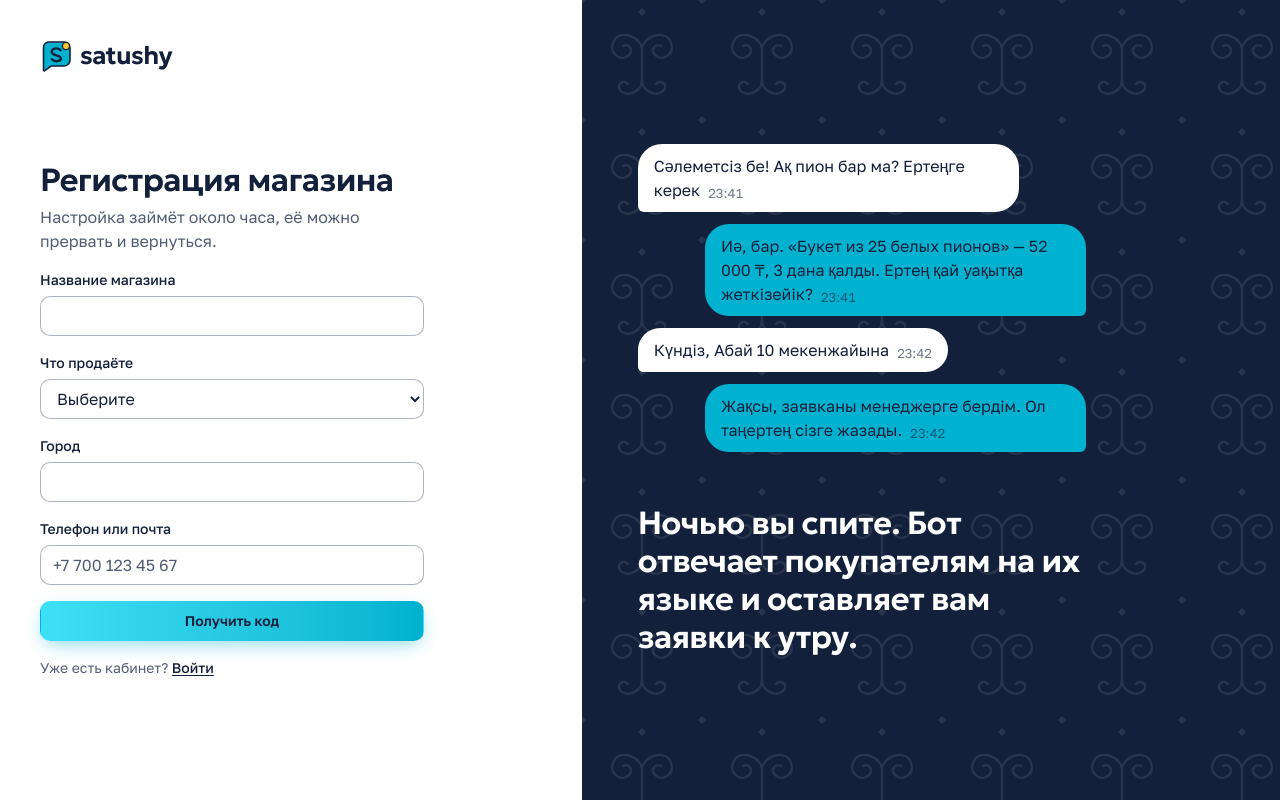
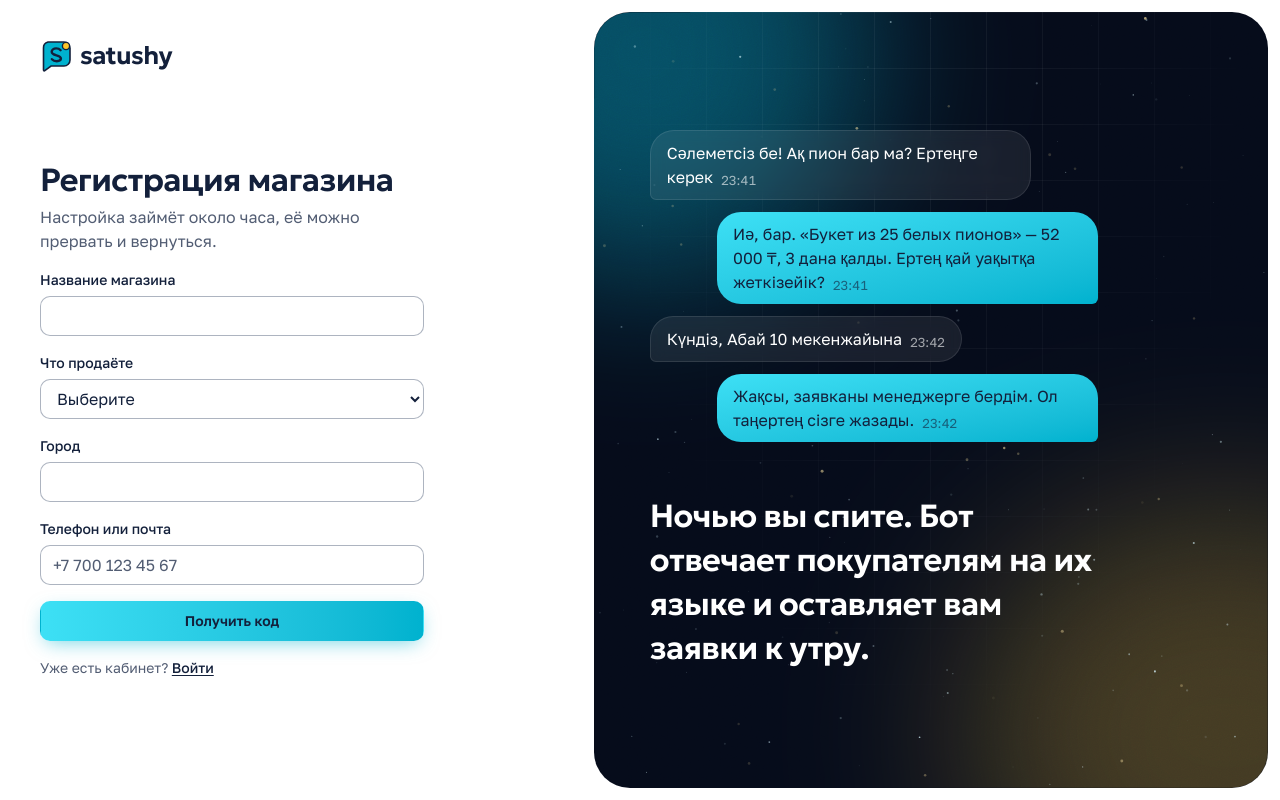
Before and after one commit to Damenzzzz/chat-automatization, a Next.js app in the folder apps/web/: page /signup in a window 1280 px wide. Built offline with nearby package versions, Linux system fonts and the light colour scheme; what openapi-fetch would draw is missing.

Commit message:
Кабинет и вход в ночном стиле

```diff
--- a/apps/web/src/app/(app)/overview/view.tsx
+++ b/apps/web/src/app/(app)/overview/view.tsx
@@ -39,13 +39,46 @@ function Change({ value }: { value: number | null | undefined }) {
   );
 }
 
-function Figure({ label, value, note }: { label: string; value: string; note: React.ReactNode }) {
+function Figure({
+  label,
+  value,
+  note,
+  accent,
+}: {
+  label: string;
+  value: string;
+  note: React.ReactNode;
+  accent?: boolean;
+}) {
   return (
-    <div className="min-w-0 py-1 lg:px-6 lg:first:pl-0 lg:last:pr-0">
-      <dt className="text-sm text-steel">{label}</dt>
-      <dd>
-        <span className="display block text-2xl tnum">{value}</span>
-        <span className="mt-0.5 block text-xs text-steel">{note}</span>
+    <div
+      className={cn(
+        "relative min-w-0 overflow-hidden rounded-[20px] p-5 transition-transform hover:-translate-y-0.5",
+        accent
+          ? "on-ink bg-night text-paper shadow-[0_20px_40px_-20px_rgb(0_178_207/0.6)]"
+          : "panel",
+      )}
+    >
+      <span
+        aria-hidden
+        className={cn(
+          "pointer-events-none absolute -top-16 -right-16 size-40 rounded-full blur-2xl",
+          accent ? "bg-sky/50" : "bg-sky/15",
+        )}
+      />
+      <dt className={cn("relative text-sm", accent ? "text-paper/70" : "text-steel")}>{label}</dt>
+      <dd className="relative">
+        <span
+          className={cn(
+            "display mt-1 block text-[2.25rem] leading-tight tnum",
+            accent && "text-sky-gradient",
+          )}
+        >
+          {value}
+        </span>
+        <span className={cn("mt-1 block text-xs", accent ? "text-paper/60" : "text-steel")}>
+          {note}
+        </span>
       </dd>
     </div>
   );
@@ -59,13 +92,14 @@ function Metrics({ data }: { data: Schemas["OverviewOut"] }) {
       ? null
       : current.avg_response_ms / 1000;
   return (
-    <dl className="grid grid-cols-2 gap-x-4 gap-y-5 pb-6 lg:grid-cols-4 lg:divide-x lg:divide-line">
+    <dl className="grid grid-cols-2 gap-3 pb-6 lg:grid-cols-4 lg:gap-4">
       <Figure
         label="Диалоги"
         value={count(current.dialogs)}
         note={<Change value={change.dialogs} />}
       />
       <Figure
+        accent
         label="Бот справился сам"
         value={share === null || share === undefined ? "нет данных" : `${Math.round(share * 100)}%`}
         note={`${count(current.bot_resolved)} ${plural(current.bot_resolved, "диалог", "диалога", "диалогов")} без менеджера`}
--- a/apps/web/src/app/(auth)/layout.tsx
+++ b/apps/web/src/app/(auth)/layout.tsx
@@ -1,5 +1,6 @@
 import Link from "next/link";
 
+import { Reveal, Starfield } from "@/components/landing/effects";
 import { Wordmark } from "@/components/shell/wordmark";
 
 const exchange = [
@@ -30,24 +31,29 @@ export default function AuthLayout({ children }: { children: React.ReactNode })
       </main>
       <aside
         aria-hidden
-        className="relative hidden flex-col justify-center overflow-hidden bg-ink px-14 lg:flex"
+        className="relative m-3 hidden flex-col justify-center overflow-hidden rounded-2xl bg-night px-14 lg:flex"
       >
-        <div className="absolute inset-0 ornament opacity-70" />
+        <div className="absolute inset-0 grid-lines" />
+        <div className="aurora top-[-10rem] left-[-8rem] h-[28rem] w-[28rem] animate-aurora-a bg-sky/40" />
+        <div className="aurora right-[-10rem] bottom-[-8rem] h-[26rem] w-[30rem] animate-aurora-b bg-sun/25" />
+        <Starfield className="absolute inset-0 h-full w-full" />
+        <div className="grain absolute inset-0" />
         <div className="relative flex max-w-md flex-col gap-3">
-          {exchange.map((message) => (
-            <p
+          {exchange.map((message, index) => (
+            <Reveal
               key={message.text}
+              delay={200 + index * 450}
               className={
                 message.from === "customer"
-                  ? "max-w-[85%] self-start rounded-xl rounded-bl-sm bg-paper px-4 py-2.5 text-ink"
-                  : "max-w-[85%] self-end rounded-xl rounded-br-sm bg-sky px-4 py-2.5 text-ink"
+                  ? "max-w-[85%] self-start rounded-xl rounded-bl-sm border border-white/10 bg-white/[0.08] px-4 py-2.5 text-paper backdrop-blur"
+                  : "max-w-[85%] self-end rounded-xl rounded-br-sm bg-gradient-to-br from-glow to-sky px-4 py-2.5 text-ink"
               }
             >
               {message.text}
-              <span className="ml-2 align-bottom text-xs text-ink/60 tnum">{message.time}</span>
-            </p>
+              <span className="ml-2 align-bottom text-xs tnum opacity-60">{message.time}</span>
+            </Reveal>
           ))}
-          <p className="display mt-10 text-2xl text-paper">
+          <p className="display mt-10 text-2xl leading-snug text-paper">
             Ночью вы спите. Бот отвечает покупателям на их языке и оставляет вам заявки к утру.
           </p>
         </div>
--- a/apps/web/src/components/overview/dialogs-chart.tsx
+++ b/apps/web/src/components/overview/dialogs-chart.tsx
@@ -54,7 +54,7 @@ export function DialogsChart({ days }: { days: Day[] }) {
             <div
               className={cn(
                 "w-full max-w-10 rounded-t-sm transition-colors",
-                index === active ? "bg-ink" : "bg-sky",
+                index === active ? "bg-ink" : "bg-gradient-to-t from-sky to-glow",
               )}
               style={{ height: day.dialogs ? `${Math.max(3, (day.dialogs / max) * 100)}%` : 0 }}
             />
--- a/apps/web/src/components/shell/app-shell.tsx
+++ b/apps/web/src/components/shell/app-shell.tsx
@@ -76,8 +76,8 @@ function Navigation({ onNavigate }: { onNavigate?: () => void }) {
                   className={cn(
                     "flex min-h-11 items-center gap-3 rounded-md px-3 text-sm transition-colors sm:min-h-10",
                     active
-                      ? "bg-sky font-semibold text-ink"
-                      : "text-paper/80 hover:bg-ink-soft hover:text-paper",
+                      ? "bg-gradient-to-r from-glow to-sky font-semibold text-ink shadow-[0_0_24px_-4px_rgb(61_224_245/0.6)]"
+                      : "text-paper/70 hover:bg-white/[0.07] hover:text-paper",
                   )}
                 >
                   <Icon className="size-4 shrink-0" aria-hidden />
@@ -101,7 +101,7 @@ function Navigation({ onNavigate }: { onNavigate?: () => void }) {
         <button
           type="button"
           onClick={() => void logout()}
-          className="mt-1 flex min-h-11 w-full items-center gap-3 rounded-md px-3 text-sm text-paper/70 hover:bg-ink-soft hover:text-paper sm:min-h-9"
+          className="mt-1 flex min-h-11 w-full items-center gap-3 rounded-md px-3 text-sm text-paper/70 hover:bg-white/[0.07] hover:text-paper sm:min-h-9"
         >
           <LogOut className="size-4" aria-hidden />
           Выйти
@@ -121,7 +121,7 @@ function MobileMenu() {
   }, [pathname]);
 
   return (
-    <header className="on-ink sticky top-0 z-20 flex h-14 items-center justify-between bg-ink px-4 text-paper lg:hidden">
+    <header className="on-ink sticky top-0 z-20 flex h-14 items-center justify-between bg-night/90 px-4 text-paper backdrop-blur-xl lg:hidden">
       <Link href="/overview" aria-label="Satushy, на обзор">
         <Wordmark tone="paper" />
       </Link>
@@ -142,7 +142,7 @@ function MobileMenu() {
       <dialog
         ref={dialog}
         aria-label="Меню"
-        className="on-ink m-0 h-dvh max-h-none w-[min(20rem,85vw)] max-w-none bg-ink text-paper"
+        className="on-ink m-0 h-dvh max-h-none w-[min(20rem,85vw)] max-w-none bg-night text-paper"
         onClick={(event) => {
           if (event.target === dialog.current) dialog.current?.close();
         }}
@@ -237,8 +237,16 @@ function Frame({ children }: { children: ReactNode }) {
       >
         Перейти к содержимому
       </a>
-      <aside className="on-ink sticky top-0 hidden h-svh flex-col overflow-hidden bg-ink lg:flex">
-        <div className="pointer-events-none absolute inset-x-0 bottom-0 h-48 ornament [mask-image:linear-gradient(to_top,black,transparent)] opacity-60" />
+      <aside className="on-ink sticky top-0 hidden h-svh flex-col overflow-hidden border-r border-white/5 bg-night lg:flex">
+        <div
+          aria-hidden
+          className="aurora top-[-8rem] left-[-6rem] h-72 w-72 animate-aurora-a bg-sky/35"
+        />
+        <div
+          aria-hidden
+          className="aurora right-[-8rem] bottom-[-6rem] h-64 w-64 animate-aurora-b bg-sun/15"
+        />
+        <div className="pointer-events-none absolute inset-x-0 bottom-0 h-48 ornament [mask-image:linear-gradient(to_top,black,transparent)] opacity-40" />
         <div className="relative px-6 pt-6 pb-6">
           <Link href="/overview" aria-label="Satushy, на обзор">
             <Wordmark tone="paper" />
```
